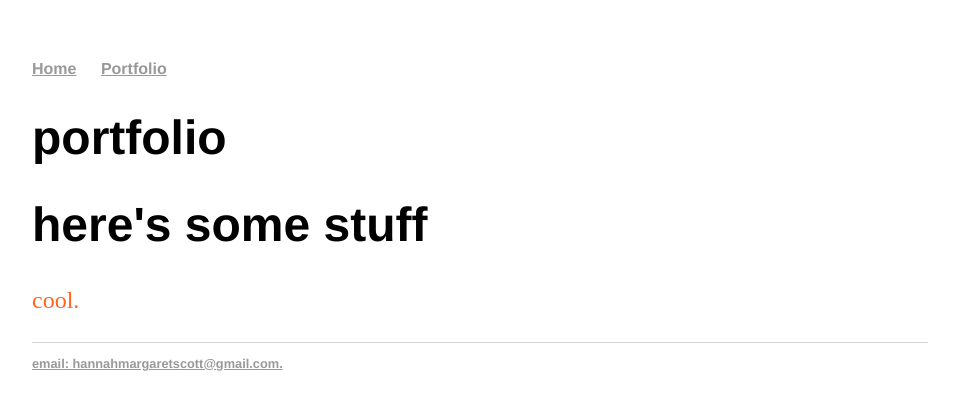
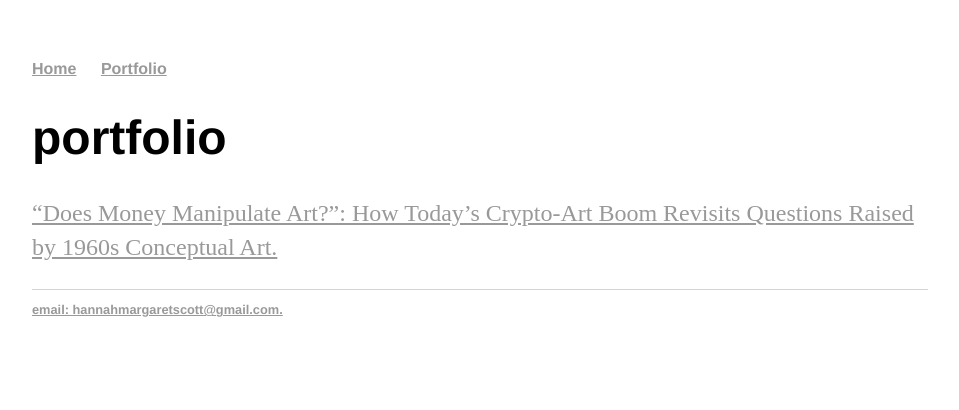
Before and after one commit to hannahmargaretscott/hannahmargaretscott.github.io, a Jekyll site: the page built from portfolio/index.html, in a window 1280 px wide. Shown: the top 410 px of the page, without its empty margins (160-1119 px from the left). Built offline with Jekyll 4.4.1, drawn with Linux system fonts in a browser that asks for light colours.

Commit message:
Update index.html

```diff
--- a/portfolio/index.html
+++ b/portfolio/index.html
@@ -5,6 +5,5 @@ title: portfolio
 <h1>{{ page.title }}</h1>
 
 <div class="blurb">
-	<h1>here's some stuff</h1>
-	<p>cool.</p>
+	<p> <a href="https://stanfordrewired.com/post/crypto-art-1960s-conceptual-art">“Does Money Manipulate Art?”: How Today’s Crypto-Art Boom Revisits Questions Raised by 1960s Conceptual Art.</a></p>
 </div><!-- /.blurb -->
```
